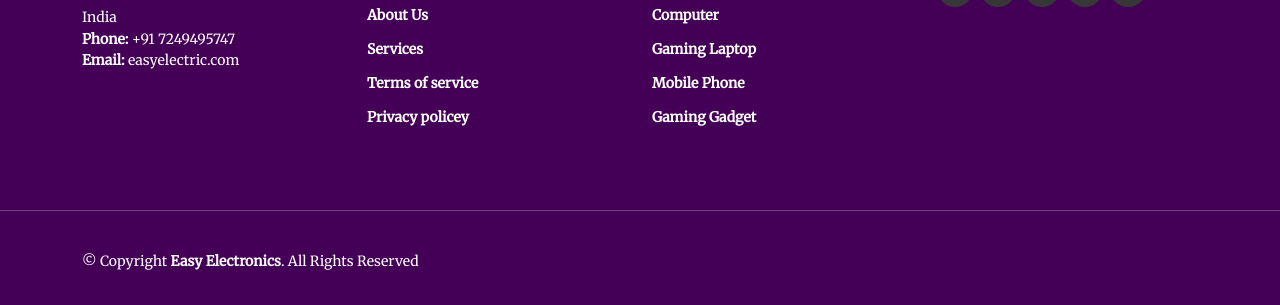
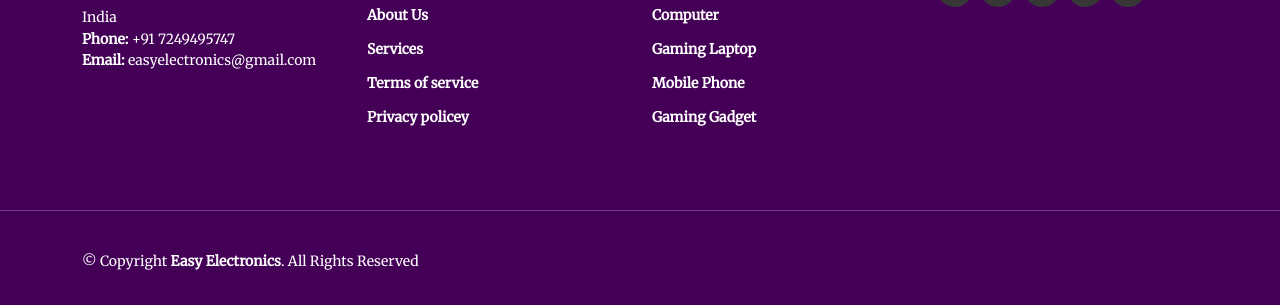
Before and after one commit to rohitkharat07/e-shop, a plain HTML site: page about.html in a window 1280 px wide. Shown: the part 1338-1643 px from the top of the page. Drawn offline with nearby package versions, Linux system fonts and the light colour scheme.

Commit message:
Update about.html

```diff
--- a/about.html
+++ b/about.html
@@ -149,7 +149,7 @@
                 India <br>
               </p>
               <strong>Phone:</strong> +91 7249495747 <br>
-              <strong>Email:</strong> easyelectric.com <br>
+              <strong>Email:</strong> easyelectronics@gmail.com <br>
             </div>
 
             <div class="col-lg-3 col-md-6 footer-links">
```
